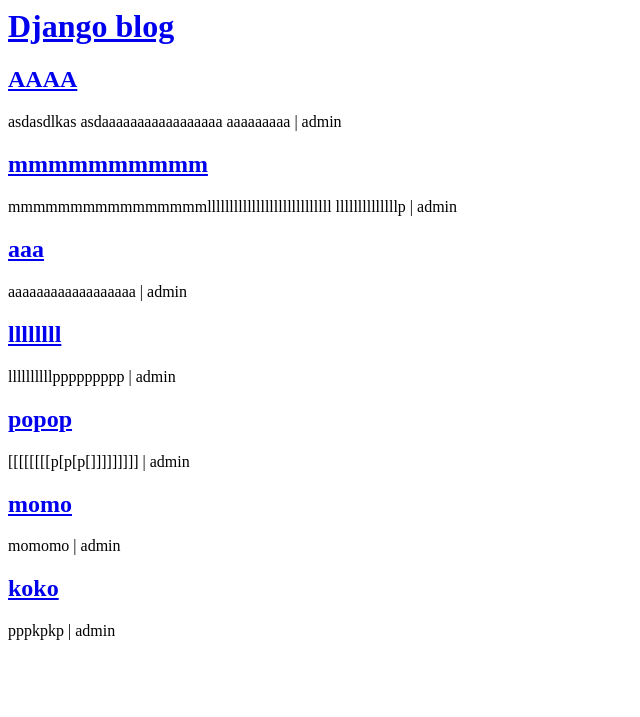
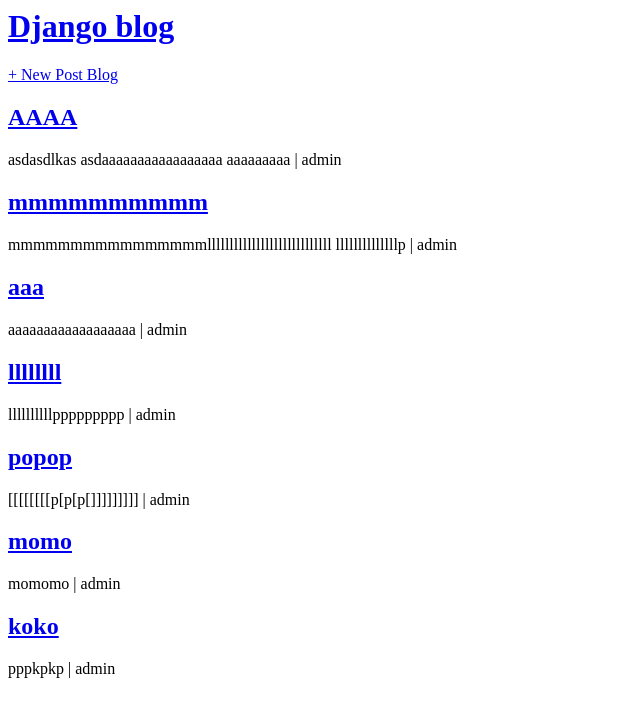
Before and after one commit to AhmedKhairyM0/blog_app_django, a Django app: page / in a window 1280 px wide. Shown: the top 717 px of the page, without its empty margins (0-640 px from the left). Run offline with Django 4.2, Linux system fonts and the light colour scheme; data comes from the database, SQL or seed files in the repository; both versions use the stored data as it was after the commit.

Commit message:
Make create post operation

```diff
--- a/blog/models.py
+++ b/blog/models.py
@@ -1,5 +1,5 @@
 from django.db import models
-
+from django.urls import reverse # new
 # Create your models here.
 
 class Post(models.Model):
@@ -9,3 +9,6 @@
 
     def __str__(self):
         return self.body[:30]
+
+    def get_absolute_url(self):
+        return reverse("post_detail", args=[self.pk])
--- a/blog/templates/blog/base.html
+++ b/blog/templates/blog/base.html
@@ -6,10 +6,10 @@
   <body>
     <header>
       <h1><a href="{% url 'home'%}">Django blog</a></h1>
+      <div>
+        <a href="{% url 'post_new'%}">+ New Post Blog</a>
+      </div>
     </header>
-    <div>
-        {% block content %}
-        {% endblock content %}
-    </div>
+    <div>{% block content %} {% endblock content %}</div>
   </body>
 </html>
--- a/blog/urls.py
+++ b/blog/urls.py
@@ -1,7 +1,8 @@
 from django.urls import path
-from .views import PostListView, PostDetailView
+from .views import PostListView, PostDetailView, CreatePostView
 
 urlpatterns = [
+    path('post/new', CreatePostView.as_view(), name='post_new'),
+    path('post/<int:pk>/', PostDetailView.as_view(), name='post_detail'),
     path('', PostListView.as_view(), name='home'),
-    path('post/<int:pk>/', PostDetailView.as_view(), name='post_detail'),
 ]
--- a/blog/views.py
+++ b/blog/views.py
@@ -1,5 +1,5 @@
 from django.shortcuts import render
-from django.views.generic import ListView, DetailView
+from django.views.generic import ListView, DetailView, CreateView
 
 from .models import Post
 
@@ -10,3 +10,9 @@
 class PostDetailView(DetailView):
     model = Post
     template_name = 'blog/post_detail.html'
+
+
+class CreatePostView(CreateView):
+    model = Post
+    fields = ['title', 'body', 'author']
+    template_name = 'blog/post_new.html'
```
Also changed, not shown: blog/templates/blog/post_new.html (added, +9 -0 lines), db.sqlite3.
